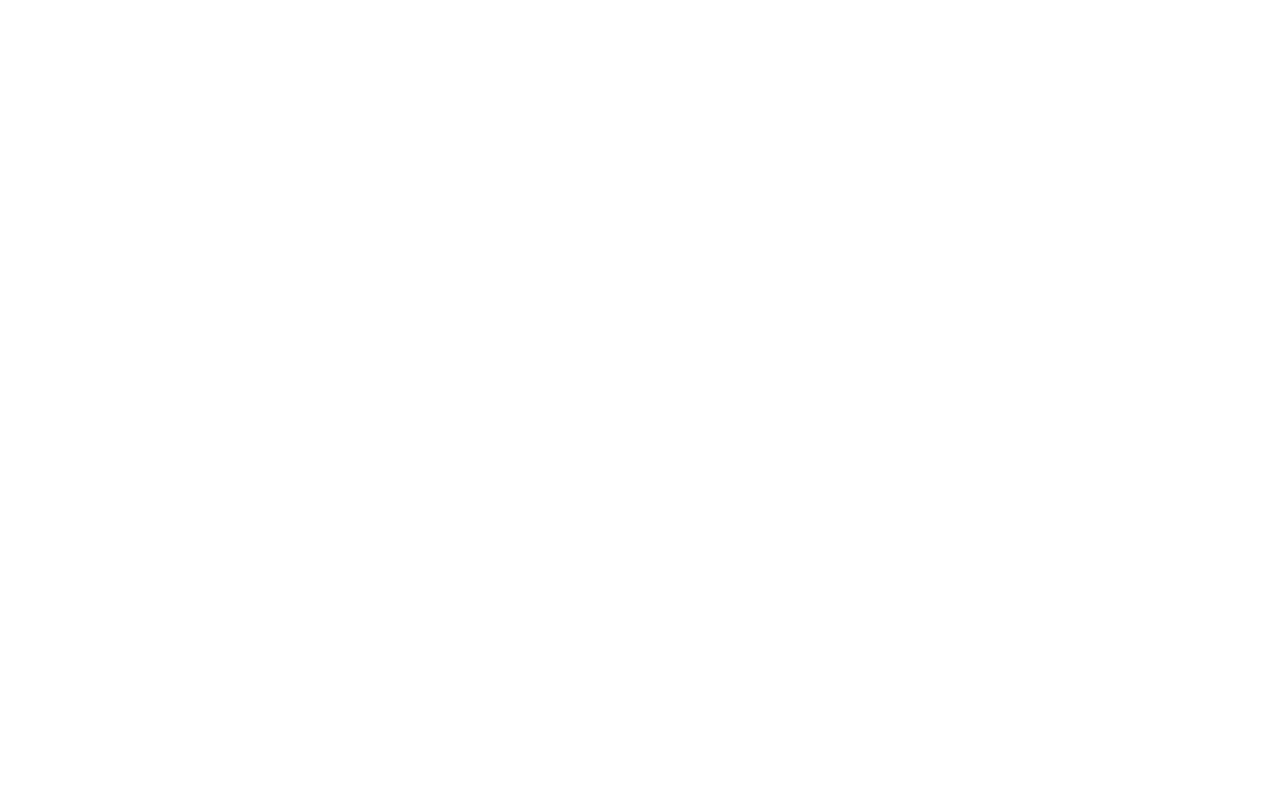
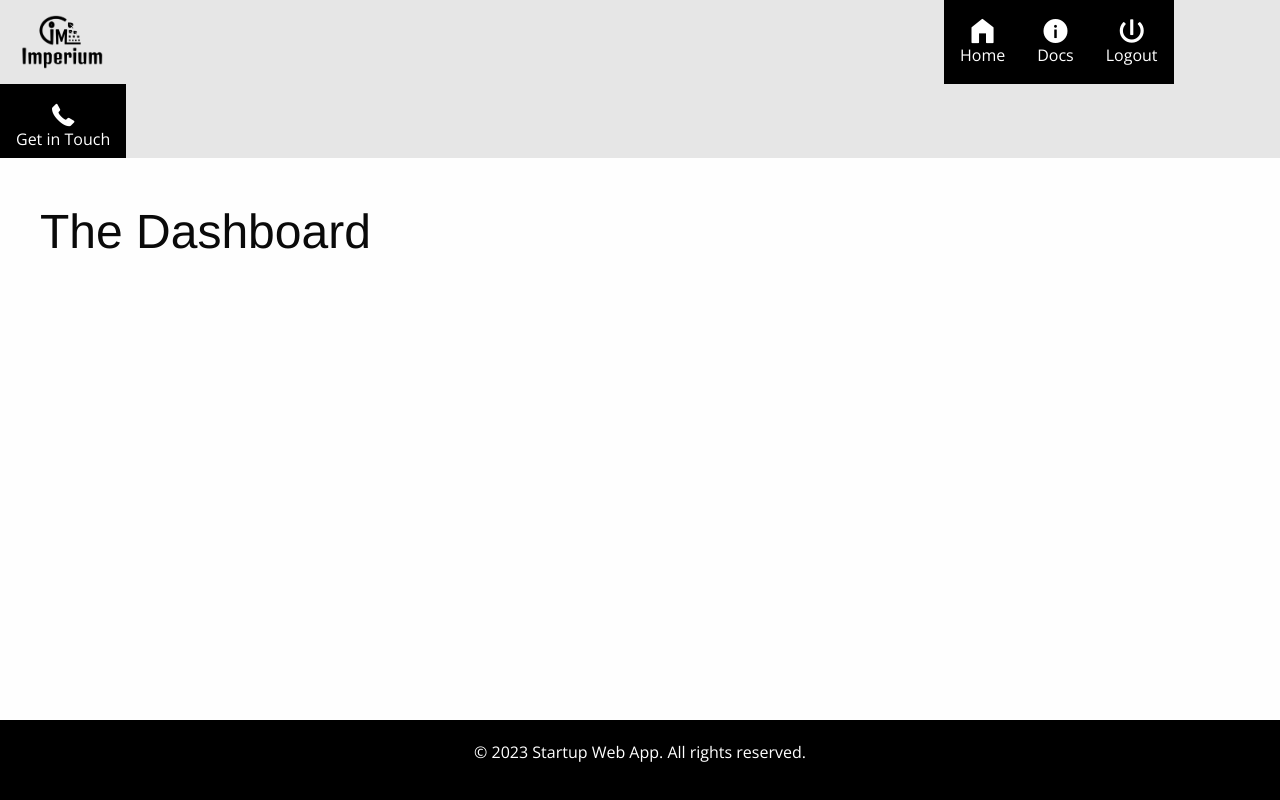
Before and after one commit to williammabotjaeng/imperium, a Flask app: page /home in a window 1280 px wide. Before the commit the page is empty. Run offline with Flask 3, Linux system fonts and the light colour scheme; a user stored in the database is signed in; some libraries are stand-ins or nearby versions.

Commit message:
logout icon, Logout, if cond., layout.html

```diff
--- a/templates/home.html
+++ b/templates/home.html
@@ -0,0 +1,6 @@
+{% extends 'layout.html' %}
+{% block content %}
+<div class="row main-content">
+    <h1>The Dashboard</h1>
+</div>
+{% endblock %}
--- a/templates/layout.html
+++ b/templates/layout.html
@@ -22,8 +22,12 @@
             </li>
             <li class="align-bottom nav-link-button"><a class="nav-link-text" href="/" style="display: flex;"><i class="fi-home nav-icon"></i>Home</a></li>
             <li class="align-middle nav-link-button"><a class="nav-link-text" href="/docs" style="display: flex;"><i class="fi-info nav-icon"></i>Docs</a></li>
+            {% if not current_user.is_authenticated %}
             <li class="align-middle nav-link-button"><a class="nav-link-text" href="/login" style="display: flex;"><i class="fi-torso nav-icon"></i>Login</a></li>
             <li class="align-middle nav-link-button"><a class="nav-link-text" href="/register" style="display: flex;"><i class="fi-clipboard-pencil nav-icon"></i>Register</a></li>
+            {% else %}
+            <li class="align-middle nav-link-button"><a class="nav-link-text" href="/logout" style="display: flex;"><i class="fi-power nav-icon"></i>Logout</a></li>
+            {% endif %}
             <li class="align-middle nav-link-button"><a class="nav-link-text" href="/getintouch" style="display: flex;"><i class="fi-telephone nav-icon"></i>Get in Touch</a></li>
         </ul>
     </div>
```
